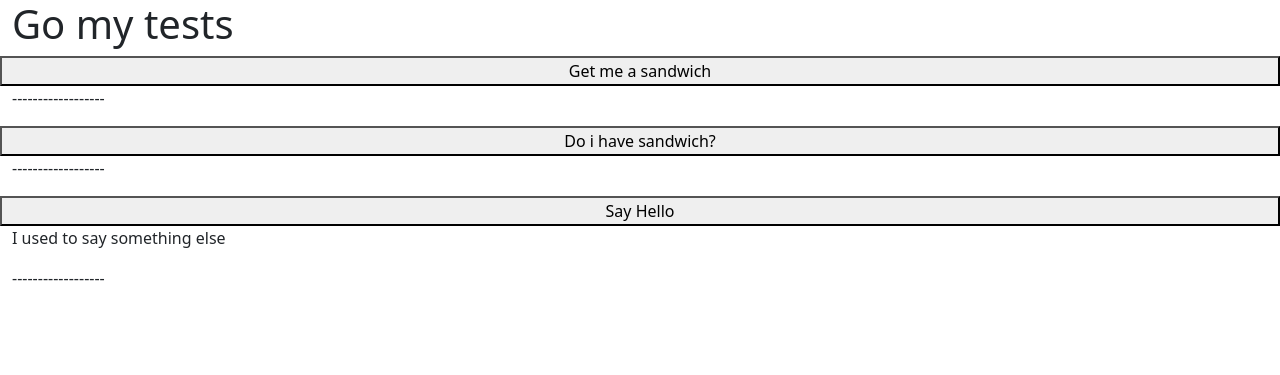
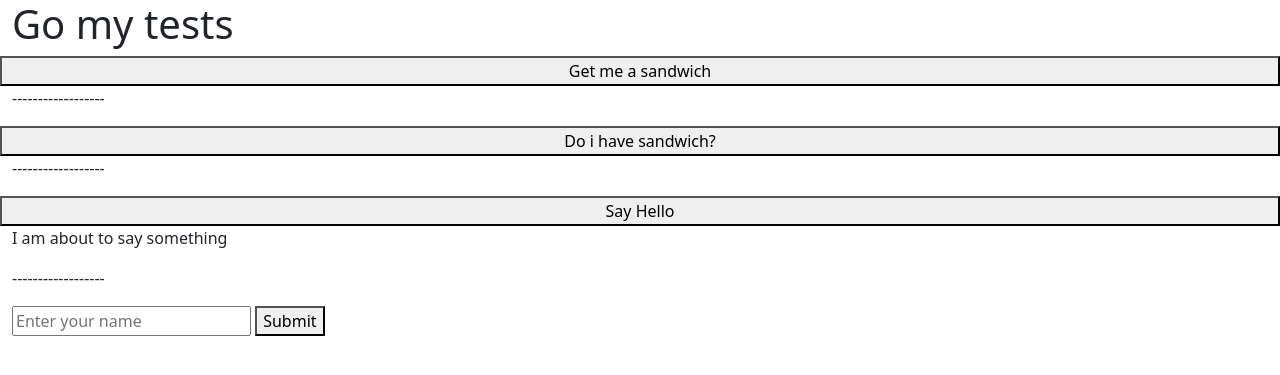
Before and after one commit to i-lac/django-testing, a Django app: page /htmxtest/ in a window 1280 px wide. Shown: the top 375 px of the page. Run offline with Django 4.2, Linux system fonts and the light colour scheme.

Commit message:
Add the hx-post example

```diff
--- a/locallibrary/htmxtest/templates/htmxhome.html
+++ b/locallibrary/htmxtest/templates/htmxhome.html
@@ -16,9 +16,16 @@
 
   </div>
   <p>------------------</p>
+  <!-- https://webwithdjango.com/the-ultimate-guide-to-htmx-in-django-simplify-your-frontend-with-ease/ -->
   <button hx-get="{% url 'hello' %}" hx-trigger="click" hx-target="#greeting" hx-swap="innerHTML">
     Say Hello
   </button>
-  <div id="greeting"><p>I used to say something else</p></div>
+  <div id="greeting"><p>I am about to say something</p></div>
   <p>------------------</p>
+  <form hx-post="{% url 'submit_form' %}" hx-target="#form-container" hx-swap="innerHTML">
+    {% csrf_token %} <!-- THAT TEMPLATE TAG IS REQUIRED FOR POST REQUESTS bc of some security thing idk -->
+    <input type="text" name="name" placeholder="Enter your name">
+    <button type="submit">Submit</button>
+  </form>
+  <div id="form-container"></div>
 {% endblock %}
--- a/locallibrary/htmxtest/urls.py
+++ b/locallibrary/htmxtest/urls.py
@@ -6,4 +6,5 @@ urlpatterns = [
     path('', views.htmxhome, name='htmxhome'),
     path('sandwich/', views.sandwich, name='sandwich'),
     path('hello/', views.hello, name='hello'),
+    path('submit-form/', views.submit_form, name='submit_form')
 ]
--- a/locallibrary/htmxtest/views.py
+++ b/locallibrary/htmxtest/views.py
@@ -18,3 +18,10 @@ from django.http import HttpResponse
 
 def hello(request):
     return HttpResponse("<p>Hello from Django!</p>")
+
+def submit_form(request):
+    if request.method == "POST":
+        name = request.POST.get("name", "")
+        greeting = f"Hello, {name}!"
+        return HttpResponse(f"<p>{greeting}</p>")
+    return HttpResponse("<p>Please enter your name.</p>")
```
